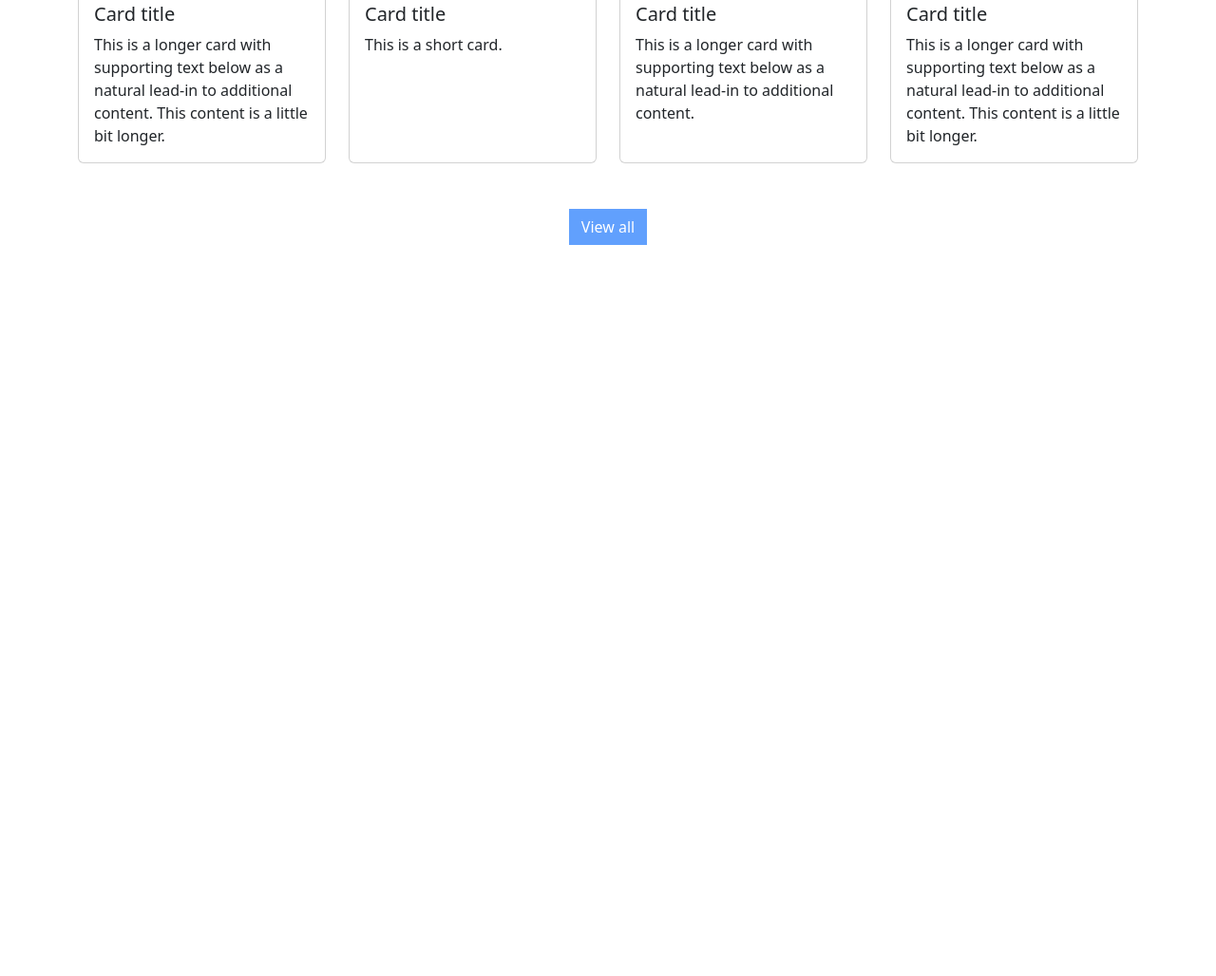
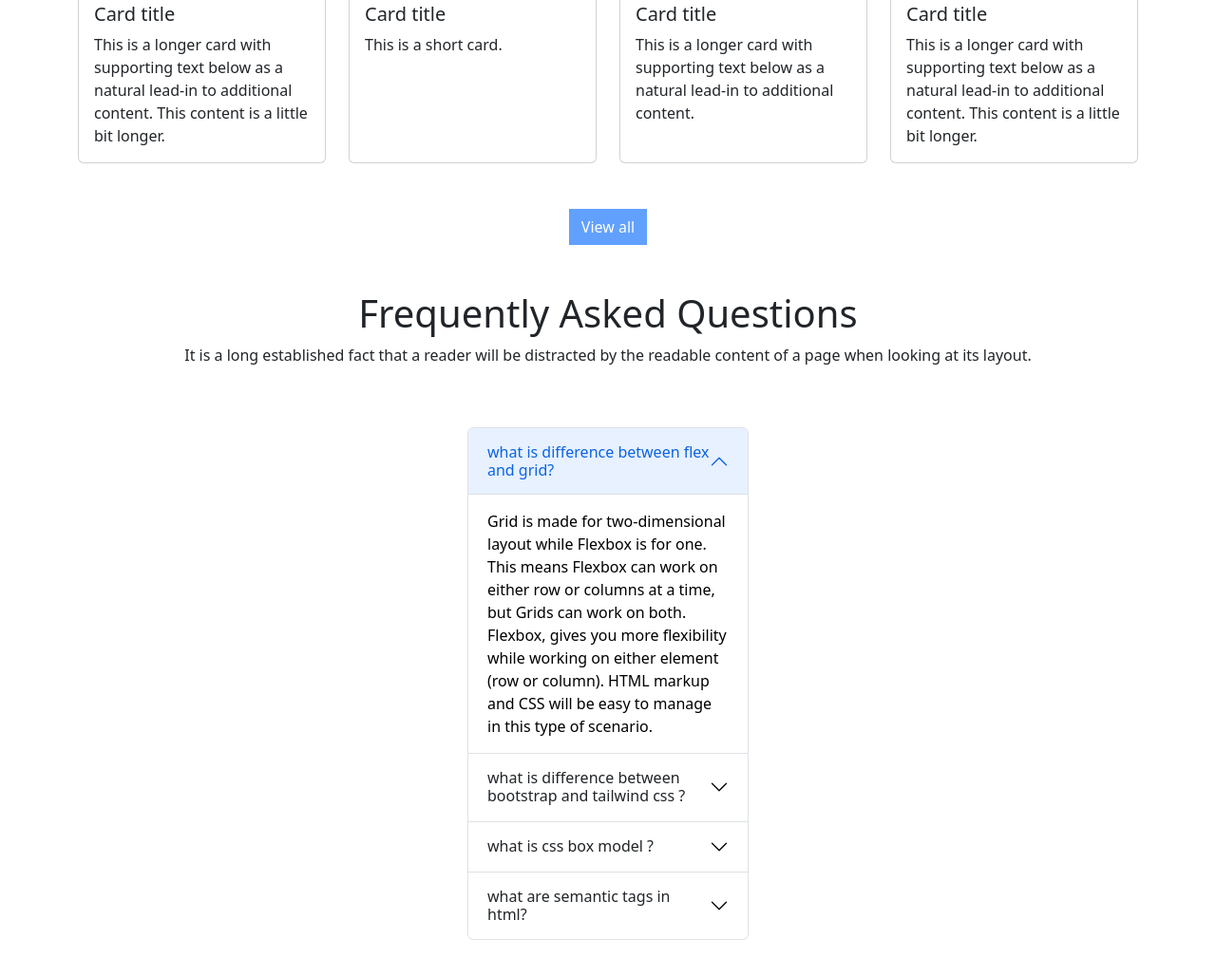
Before and after one commit to tanbir11/Smart-Edu, a plain HTML site: page index.html in a window 1280 px wide. Shown: the part 2315-3343 px from the top of the page at 95% size. Before the commit the page ends 2621 px from the top, so only its background shows below. Drawn offline with nearby package versions, Linux system fonts and the light colour scheme.

Commit message:
Question and Answer

```diff
--- a/index.html
+++ b/index.html
@@ -463,6 +463,123 @@
 
 
 
+        <!-- Question and Ans start -->
+
+        <section class="container my-5">
+            <div class="d-flex  justify-content-center">
+                <h1>Frequently Asked Questions</h1>
+            </div>
+
+            <div class="d-flex  justify-content-center ">
+                <p>It is a long established fact that a reader will be distracted by the readable content of a page when
+                    looking at its layout.</p>
+            </div>
+
+
+
+        </section>
+
+        <section class="container my-5 w-25">
+
+
+            <div class="accordion" id="accordionPanelsStayOpenExample">
+                <div class="accordion-item">
+                    <h2 class="accordion-header" id="panelsStayOpen-headingOne">
+                        <button class="accordion-button" type="button" data-bs-toggle="collapse"
+                            data-bs-target="#panelsStayOpen-collapseOne" aria-expanded="true"
+                            aria-controls="panelsStayOpen-collapseOne">
+                            what is difference between flex and grid?
+                        </button>
+                    </h2>
+                    <div id="panelsStayOpen-collapseOne" class="accordion-collapse collapse show"
+                        aria-labelledby="panelsStayOpen-headingOne">
+                        <div class="accordion-body">
+                            Grid is made for two-dimensional layout while Flexbox is for one. This means Flexbox can
+                            work on either row or columns at a time, but Grids can work on both. Flexbox, gives you more
+                            flexibility while working on either element (row or column). HTML markup and CSS will be
+                            easy to manage in this type of scenario.
+                        </div>
+                    </div>
+                </div>
+                <div class="accordion-item">
+                    <h2 class="accordion-header" id="panelsStayOpen-headingTwo">
+                        <button class="accordion-button collapsed" type="button" data-bs-toggle="collapse"
+                            data-bs-target="#panelsStayOpen-collapseTwo" aria-expanded="false"
+                            aria-controls="panelsStayOpen-collapseTwo">
+                            what is difference between bootstrap and tailwind css ?
+                        </button>
+                    </h2>
+                    <div id="panelsStayOpen-collapseTwo" class="accordion-collapse collapse"
+                        aria-labelledby="panelsStayOpen-headingTwo">
+                        <div class="accordion-body">
+                            Bootstrap comes with a set of pre-styled responsive, mobile-first components that possess a
+                            definite UI kit. Tailwind CSS uses a set of utility classes to create a neat UI with more
+                            flexibility and uniqueness. Sites created using Bootstrap follow the generic pattern that
+                            makes them look identical.
+                        </div>
+                    </div>
+                </div>
+                <div class="accordion-item">
+                    <h2 class="accordion-header" id="panelsStayOpen-headingThree">
+                        <button class="accordion-button collapsed" type="button" data-bs-toggle="collapse"
+                            data-bs-target="#panelsStayOpen-collapseThree" aria-expanded="false"
+                            aria-controls="panelsStayOpen-collapseThree">
+                            what is css box model ?
+                        </button>
+                    </h2>
+                    <div id="panelsStayOpen-collapseThree" class="accordion-collapse collapse"
+                        aria-labelledby="panelsStayOpen-headingThree">
+                        <div class="accordion-body">
+                            In CSS, the term "box model" is used when talking about design and layout. The CSS box model
+                            is essentially a box that wraps around every HTML element.
+
+                        </div>
+                    </div>
+                </div>
+
+
+                <div class="accordion-item">
+                    <h2 class="accordion-header" id="panelsStayOpen-heading">
+                        <button class="accordion-button collapsed" type="button" data-bs-toggle="collapse"
+                            data-bs-target="#panelsStayOpen-collapse" aria-expanded="false"
+                            aria-controls="panelsStayOpen-collapse">
+                            what are semantic tags in html?
+                        </button>
+                    </h2>
+                    <div id="panelsStayOpen-collapse" class="accordion-collapse collapse"
+                        aria-labelledby="panelsStayOpen-heading">
+                        <div class="accordion-body">
+                            Semantic HTML elements are those that clearly describe their meaning in a human- and
+                            machine-readable way. Elements such as <header> , <footer> and <article> are all considered
+                                        semantic because they accurately describe the purpose of the element and the
+                                        type of content that is inside them.
+                        </div>
+                    </div>
+                </div>
+            </div>
+
+
+
+        </section>
+
+
+
+
+
+
+
+
+
+
+
+
+
+        <!-- Question and Ans End -->
+
+
+
+
+
 
 
     </main>
```
